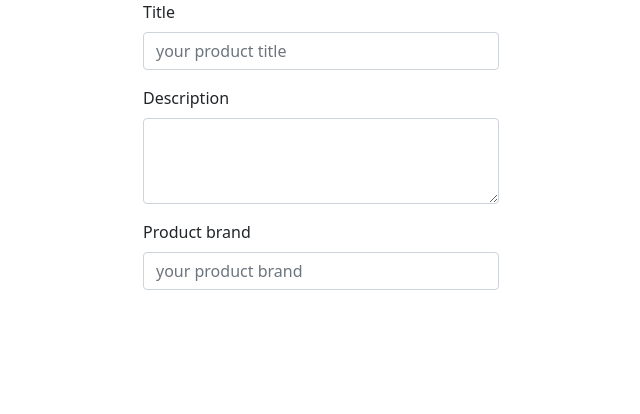
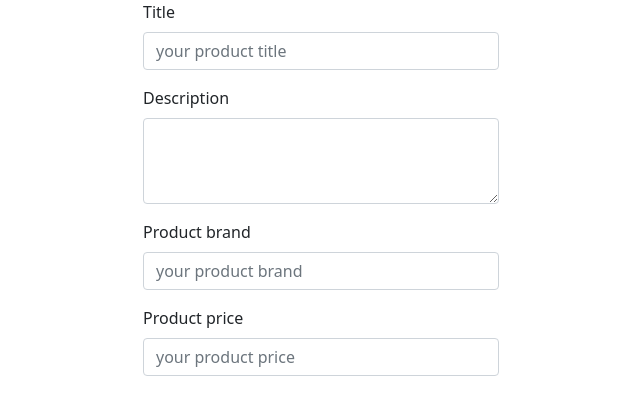
Before and after one commit to khalillakhdhar/flaskapi, an Angular app in the folder frontng/: page / in a window 1280 px wide. Shown: the top 414 px of the page, without its empty margins (319-959 px from the left). Built offline with nearby package versions, Linux system fonts and the light colour scheme.

Commit message:
Update createprod.component.html

```diff
--- a/frontng/src/app/createprod/createprod.component.html
+++ b/frontng/src/app/createprod/createprod.component.html
@@ -16,6 +16,10 @@
             <label for="brand" class="form-label">Product brand</label>
             <input type="text" class="form-control" id="brand" placeholder="your product brand">
           </div>
+          <div class="mb-3">
+            <label for="price" class="form-label">Product price</label>
+            <input type="number" class="form-control" id="price" placeholder="your product price">
+          </div>
       </div>
       <div class="col-sm">
       </div>
```
